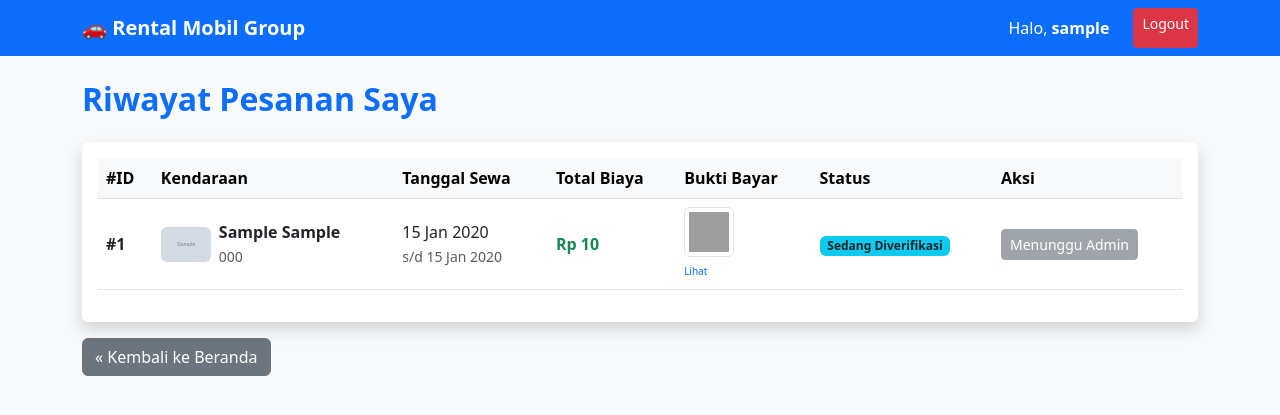
After one commit to ababiliqbal/rental-kendaraan, a Django app: page /riwayat/ in a window 1280 px wide. The commit adds this page. Shown: the top 415 px of the page. Run offline with Django 5.2, Linux system fonts and the light colour scheme; a user stored in the database is signed in; tables that the repository leaves empty hold one stand-in row (values such as "Sample post"); grey boxes marked "Sample" are stand-in pictures; grey boxes are pictures that could not be loaded.

Commit message:
Membuat logika reservasi pengguna dan melihat riwayat reservasi

```diff
--- a/rental_app/templates/rental_app/home.html
+++ b/rental_app/templates/rental_app/home.html
@@ -22,6 +22,7 @@
             <div class="navbar-nav ms-auto">
                 {% if user.is_authenticated %}
                 <span class="nav-link text-white me-3">Halo, <b>{{ user.username }}</b></span>
+                <a class="btn btn-warning btn-sm me-2" href="{% url 'riwayat' %}">Riwayat Saya</a>
                 <a class="btn btn-danger btn-sm" href="{% url 'logout' %}">Logout</a>
                 {% else %}
                 <a class="nav-link text-white" href="{% url 'register' %}">Daftar</a>
@@ -61,11 +62,12 @@
                         <p class="card-text text-muted">Tahun {{ mobil.tahun }} • {{ mobil.warna }}</p>
 
                         <h4 class="text-primary fw-bold mb-3">
-                            Rp {{ mobil.harga_sewa | floatformat:0 }}<small class="text-muted fs-6">/hari</small>
+                            Rp {{ mobil.harga_sewa_per_hari | floatformat:0 }}<small
+                                class="text-muted fs-6">/hari</small>
                         </h4>
 
                         {% if user.is_authenticated %}
-                        <a href="#" class="btn btn-success w-100">Sewa Sekarang</a>
+                        <a href="{% url 'booking' mobil.id %}" class="btn btn-success w-100">Sewa Sekarang</a>
                         {% else %}
                         <a href="{% url 'login' %}" class="btn btn-outline-secondary w-100">Login untuk Sewa</a>
                         {% endif %}
--- /dev/null
+++ b/rental_app/templates/rental_app/riwayat.html
@@ -0,0 +1,130 @@
+<!DOCTYPE html>
+<html>
+
+<head>
+    <title>Riwayat Pesanan</title>
+    <link href="https://cdn.jsdelivr.net/npm/bootstrap@5.3.0/dist/css/bootstrap.min.css" rel="stylesheet">
+</head>
+
+<body class="bg-light">
+
+    <nav class="navbar navbar-expand-lg navbar-dark bg-primary mb-4">
+        <div class="container">
+            <a class="navbar-brand fw-bold" href="{% url 'home' %}">🚗 Rental Mobil Group</a>
+            <div class="navbar-nav ms-auto">
+                <span class="nav-link text-white me-3">Halo, <b>{{ user.username }}</b></span>
+                <a class="btn btn-danger btn-sm" href="{% url 'logout' %}">Logout</a>
+            </div>
+        </div>
+    </nav>
+
+    <div class="container">
+        <h2 class="mb-4 text-primary fw-bold">Riwayat Pesanan Saya</h2>
+
+        <div class="card shadow border-0">
+            <div class="card-body">
+                <table class="table table-hover align-middle">
+                    <thead class="table-light">
+                        <tr>
+                            <th>#ID</th>
+                            <th>Kendaraan</th>
+                            <th>Tanggal Sewa</th>
+                            <th>Total Biaya</th>
+                            <!-- KOLOM BARU -->
+                            <th>Bukti Bayar</th>
+                            <th>Status</th>
+                            <th>Aksi</th>
+                        </tr>
+                    </thead>
+                    <tbody>
+                        {% for res in reservasi_list %}
+                        <tr>
+                            <td><strong>#{{ res.id }}</strong></td>
+                            <td>
+                                <div class="d-flex align-items-center">
+                                    {% if res.kendaraan.gambar %}
+                                    <img src="{{ res.kendaraan.gambar.url }}" class="rounded me-2"
+                                        style="width: 50px; height: 35px; object-fit: cover;">
+                                    {% endif %}
+                                    <div>
+                                        <div class="fw-bold">{{ res.kendaraan.merk }} {{ res.kendaraan.model }}</div>
+                                        <small class="text-muted">{{ res.kendaraan.plat_nomor }}</small>
+                                    </div>
+                                </div>
+                            </td>
+                            <td>
+                                {{ res.tgl_mulai|date:"d M Y" }} <br>
+                                <small class="text-muted">s/d {{ res.tgl_selesai|date:"d M Y" }}</small>
+                            </td>
+                            <td class="fw-bold text-success">Rp {{ res.total_biaya|floatformat:0 }}</td>
+
+                            <!-- ISI KOLOM BUKTI BAYAR -->
+                            <td>
+                                {% if res.sudah_bayar %}
+                                <!-- Ambil pembayaran terakhir -->
+                                {% with bayar=res.tagihan.riwayat_pembayaran.last %}
+                                {% if bayar and bayar.bukti_transfer %}
+                                <a href="{{ bayar.bukti_transfer.url }}" target="_blank" class="text-decoration-none">
+                                    <img src="{{ bayar.bukti_transfer.url }}" class="img-thumbnail"
+                                        style="width: 50px; height: 50px; object-fit: cover;">
+                                    <br><small style="font-size: 10px;">Lihat</small>
+                                </a>
+                                {% else %}
+                                <span class="text-muted small">-</span>
+                                {% endif %}
+                                {% endwith %}
+                                {% else %}
+                                <span class="badge bg-light text-secondary border">Belum Upload</span>
+                                {% endif %}
+                            </td>
+
+                            <td>
+                                {% if res.status == 'Dipesan' %}
+                                {% if res.sudah_bayar %}
+                                <span class="badge bg-info text-dark">Sedang Diverifikasi</span>
+                                {% else %}
+                                <span class="badge bg-warning text-dark">Menunggu Pembayaran</span>
+                                {% endif %}
+
+                                {% elif res.status == 'Aktif' %}
+                                <span class="badge bg-primary">Sedang Dipakai</span>
+                                {% elif res.status == 'Selesai' %}
+                                <span class="badge bg-success">Selesai</span>
+                                {% else %}
+                                <span class="badge bg-secondary">Batal</span>
+                                {% endif %}
+                            </td>
+
+                            <td>
+                                {% if res.status == 'Dipesan' %}
+                                {% if res.sudah_bayar %}
+                                <button class="btn btn-sm btn-secondary" disabled>Menunggu Admin</button>
+                                {% else %}
+                                <a href="{% url 'bayar' res.id %}" class="btn btn-sm btn-outline-primary">Bayar</a>
+                                {% endif %}
+
+                                {% else %}
+                                <button class="btn btn-sm btn-light" disabled>Detail</button>
+                                {% endif %}
+                            </td>
+                        </tr>
+                        {% empty %}
+                        <tr>
+                            <td colspan="7" class="text-center py-4 text-muted">
+                                Belum ada riwayat pemesanan. <a href="{% url 'home' %}">Sewa sekarang!</a>
+                            </td>
+                        </tr>
+                        {% endfor %}
+                    </tbody>
+                </table>
+            </div>
+        </div>
+
+        <div class="mt-3">
+            <a href="{% url 'home' %}" class="btn btn-secondary">&laquo; Kembali ke Beranda</a>
+        </div>
+    </div>
+
+</body>
+
+</html>
--- a/rental_app/views.py
+++ b/rental_app/views.py
@@ -1,10 +1,16 @@
 # rental_app/views.py
-from django.shortcuts import render, redirect
+from django.shortcuts import render, redirect, get_object_or_404
 from .models import Kendaraan
 from django.contrib.auth import authenticate, login, logout
 from django.contrib.auth.forms import AuthenticationForm
 from django.contrib import messages
 from .forms import RegistrasiPelangganForm
+from django.contrib.auth.decorators import login_required
+from .forms import ReservasiForm
+from .models import Reservasi
+from kendaraan_ext.models import Kendaraan
+from .forms import PembayaranForm
+from .models import Tagihan, Pembayaran
 
 def register_pelanggan(request):
     if request.method == 'POST':
@@ -21,7 +27,11 @@ def register_pelanggan(request):
 
 def home(request):
     kendaraan_list = Kendaraan.objects.filter(status='Tersedia')
-    return render(request, 'rental_app/home.html', {'kendaraan_list': kendaraan_list})
+
+    context = {
+        'kendaraan_list': kendaraan_list
+    }
+    return render(request, 'rental_app/home.html', context)
 
 def login_view(request):
     if request.method == 'POST':
@@ -48,3 +58,78 @@ def logout_view(request):
     logout(request)
     messages.info(request, "Anda berhasil logout.")
     return redirect('login')
+
+@login_required(login_url='login')
+def booking_view(request, mobil_id):
+    # 1. Ambil data mobil yang dipilih berdasarkan ID
+    mobil = Kendaraan.objects.get(id=mobil_id)
+
+    if request.method == 'POST':
+        form = ReservasiForm(request.POST)
+        if form.is_valid():
+            # 2. Simpan sementara (jangan commit ke DB dulu)
+            reservasi = form.save(commit=False)
+
+            # 3. Lengkapi data otomatis
+            reservasi.pelanggan = request.user
+            reservasi.kendaraan = mobil
+
+            # 4. Hitung Durasi & Biaya
+            durasi = (reservasi.tgl_selesai - reservasi.tgl_mulai).days
+
+            if durasi <= 0:
+                messages.error(request, "Tanggal selesai harus lebih besar dari tanggal mulai!")
+                return render(request, 'rental_app/booking_form.html', {'form': form, 'mobil': mobil})
+
+            reservasi.total_biaya = durasi * mobil.harga_sewa_per_hari
+            reservasi.status = 'Dipesan'
+
+            # 5. Simpan Final
+            reservasi.save()
+
+            messages.success(request, f"Berhasil booking {mobil.merk} {mobil.model}! Total: Rp {reservasi.total_biaya:,}")
+            return redirect('home') # Nanti kita arahkan ke halaman riwayat
+    else:
+        form = ReservasiForm()
+
+    return render(request, 'rental_app/booking_form.html', {'form': form, 'mobil': mobil})
+
+@login_required(login_url='login')
+def riwayat_view(request):
+    # Ambil reservasi milik user yang sedang login saja (filter)
+    # Urutkan dari yang terbaru (-id atau -created_at)
+    reservasi_list = Reservasi.objects.filter(pelanggan=request.user).order_by('-id')
+
+    context = {
+        'reservasi_list': reservasi_list
+    }
+    return render(request, 'rental_app/riwayat.html', context)
+
+@login_required(login_url='login')
+def bayar_view(request, reservasi_id):
+    # Ambil reservasi milik user
+    reservasi = get_object_or_404(Reservasi, id=reservasi_id, pelanggan=request.user)
+
+    # Cek/Buat Tagihan (Auto-generate tagihan jika belum ada)
+    tagihan, created = Tagihan.objects.get_or_create(
+        reservasi=reservasi,
+        defaults={'total_akhir': reservasi.total_biaya}
+    )
+
+    if request.method == 'POST':
+        form = PembayaranForm(request.POST, request.FILES)
+        if form.is_valid():
+            pembayaran = form.save(commit=False)
+            pembayaran.tagihan = tagihan
+            pembayaran.metode = 'Transfer'
+            pembayaran.save()
+
+            # Update status tagihan (Sederhana dulu)
+            # Nanti Pegawai yang validasi lunas/belum
+            messages.success(request, "Bukti transfer berhasil diupload! Tunggu verifikasi admin.")
+            return redirect('riwayat')
+    else:
+        # Pre-fill jumlah bayar sesuai total biaya
+        form = PembayaranForm(initial={'jumlah': reservasi.total_biaya})
+
+    return render(request, 'rental_app/bayar_form.html', {'form': form, 'reservasi': reservasi})
--- a/rental_project/settings.py
+++ b/rental_project/settings.py
@@ -28,6 +28,7 @@ INSTALLED_APPS = [
     'django.contrib.messages',
     'django.contrib.staticfiles',
     'rental_app',
+    'kendaraan_ext',
 ]
 
 MIDDLEWARE = [
--- a/rental_project/urls.py
+++ b/rental_project/urls.py
@@ -13,6 +13,9 @@ urlpatterns = [
     path('register/', views.register_pelanggan, name='register'),
     path('login/', views.login_view, name='login'),
     path('logout/', views.logout_view, name='logout'),
+    path('booking/<int:mobil_id>/', views.booking_view, name='booking'),
+    path('riwayat/', views.riwayat_view, name='riwayat'),
+    path('bayar/<int:reservasi_id>/', views.bayar_view, name='bayar'),
 ]
 
 if settings.DEBUG:
```
Also changed, not shown: kendaraan_ext/models.py (+41 -15 lines), rental_app/forms.py (+21 -0 lines), rental_app/models.py (+19 -81 lines), rental_app/templates/rental_app/bayar_form.html (added, +42 -0 lines), rental_app/templates/rental_app/booking_form.html (added, +62 -0 lines), kendaraan_ext/migrations/0001_initial.py (added), media/bukti_bayar/jokowi.jpg (added), media/kendaraan/avanza-second-di-jakarta_qzNW3kC.jpeg (added), rental_app/migrations/0001_initial.py.
